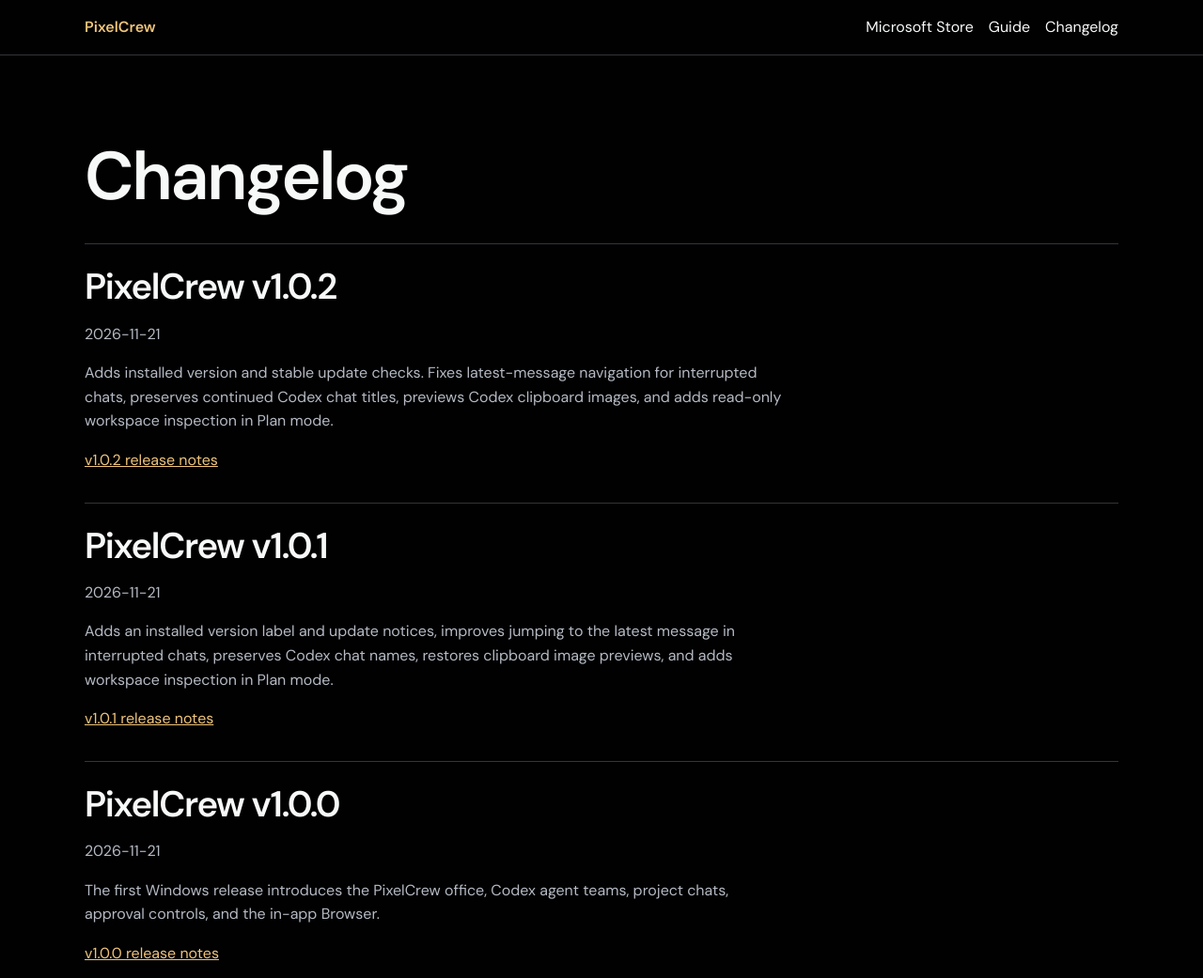
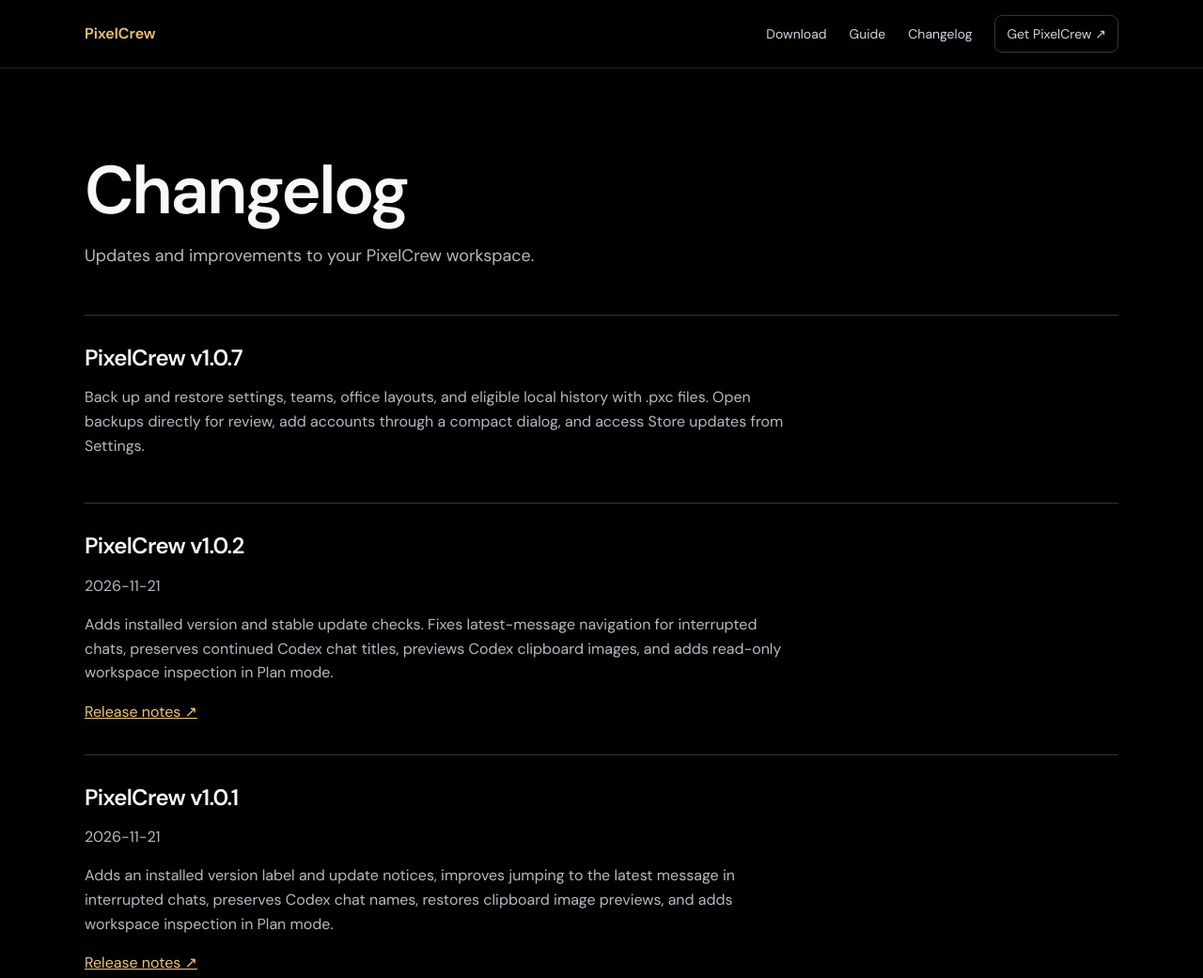
Before and after one commit to Zenonia-9/pixelcrew, an Astro site in the folder site/: page /pixelcrew/changelog in a window 1280 px wide. Shown: the top 1041 px of the page at 94% size. Built offline with nearby package versions, Linux system fonts and the light colour scheme; Astro itself is replaced by a stand-in of ours.

Commit message:
Refresh website and publish 1.0.7 changelog

```diff
--- a/site/src/Layout.astro
+++ b/site/src/Layout.astro
@@ -15,8 +15,8 @@ const repo = 'https://github.com/Zenonia-9/pixelcrew';
 <a class="skip" href="#main">Skip to content</a>
 <header><nav aria-label="Main navigation">
 <a class="brand" href={base}>PixelCrew</a>
-<a href="https://apps.microsoft.com/detail/9MSPKZ7CZ3W1">Microsoft Store</a><a href={base + 'guide/'}>Guide</a>
-<a href={base + 'changelog/'}>Changelog</a></nav></header>
+<a href={base + 'download/'}>Download</a><a href={base + 'guide/'}>Guide</a>
+<a href={base + 'changelog/'}>Changelog</a><a class="nav-cta" href="https://apps.microsoft.com/detail/9MSPKZ7CZ3W1">Get PixelCrew ↗</a></nav></header>
 <main id="main"><slot /></main>
 <footer><a href="https://apps.microsoft.com/detail/9MSPKZ7CZ3W1">Get PixelCrew</a><a href={base + 'privacy/'}>Privacy policy</a><a href={repo + '/blob/v1.0-win64/LICENSE.txt'}>License</a><a href={base + 'changelog/'}>Changelog</a><a href={repo + '/issues'}>GitHub Issues</a></footer>
 </body></html>
@@ -26,17 +26,17 @@ const repo = 'https://github.com/Zenonia-9/pixelcrew';
 body{margin:0;background:var(--canvas);color:var(--ink);font:16px/1.6 'DM Sans',sans-serif}
 a{color:var(--gold)}
 a:focus-visible{outline:2px solid var(--gold);outline-offset:5px}
-header{border-bottom:1px solid var(--line)}
+header{border-bottom:1px solid #23252a;background:#010102}
 nav,main,footer{width:min(1100px,calc(100% - 40px));margin:auto}
 nav,footer,.actions{display:flex;align-items:center;gap:1rem;flex-wrap:wrap}
-nav,footer{padding:1rem 0}nav a{text-decoration:none;color:var(--ink)}.brand{margin-right:auto;font-weight:600;color:var(--gold)}
+nav,footer{padding:1rem 0} nav{min-height:68px;gap:1.5rem} nav a:not(.brand){font-size:14px;color:#d0d6e0} nav a:hover{color:#fff} nav .nav-cta{border:1px solid #34343a;border-radius:8px;padding:8px 12px}nav a{text-decoration:none;color:var(--ink)}.brand{margin-right:auto;font-weight:600;color:var(--gold)}
 main{padding:clamp(2.5rem,7vw,6rem) 0}footer{border-top:1px solid var(--line);font-size:.875rem}
 h1,h2{line-height:1.1;letter-spacing:-.035em;margin:0 0 1rem}h1{font-size:clamp(2.25rem,6vw,4.5rem);max-width:16ch}h2{font-size:clamp(1.45rem,3vw,2.5rem)}
 p{color:var(--muted);max-width:68ch}section+section{margin-top:clamp(3rem,8vw,6rem)}
-.button{display:inline-flex;padding:.55rem .95rem;border:1px solid var(--line);border-radius:.5rem;text-decoration:none;color:var(--ink);background:var(--surface)}
-.primary{background:var(--gold);color:var(--canvas);font-weight:600}
+.button{display:inline-flex;padding:.55rem .95rem;border:1px solid var(--line);border-radius:8px;text-decoration:none;color:var(--ink);background:var(--surface)}
+.button{min-height:42px;align-items:center;justify-content:center}.button:hover{border-color:#777}.primary{background:var(--gold);color:var(--canvas);font-weight:600}
 figure{margin:1.75rem 0 0}img{display:block;max-width:100%;height:auto;border:1px solid var(--line);border-radius:.65rem}figcaption{margin-top:.5rem;color:var(--muted)}
-.prose{max-width:76ch}.prose h2{margin-top:2.25rem}.prose table{width:100%;border-collapse:collapse}.prose th,.prose td{text-align:left;padding:.5rem;border-bottom:1px solid var(--line)}
+.prose{max-width:76ch}.prose p,.prose li{line-height:1.75;overflow-wrap:anywhere}.prose code{overflow-wrap:anywhere}.prose h1{font-size:clamp(40px,5vw,56px)}.prose h2{margin-top:2.25rem}.prose table{width:100%;border-collapse:collapse}.prose th,.prose td{text-align:left;padding:.5rem;border-bottom:1px solid var(--line)}
 .skip{position:absolute;left:1rem;top:1rem;background:var(--surface);padding:.5rem;transform:translateY(-200%)}.skip:focus{transform:none}
 @media(max-width:520px){.actions{align-items:flex-start;flex-direction:column}}
 </style>
--- a/site/src/pages/changelog.astro
+++ b/site/src/pages/changelog.astro
@@ -4,18 +4,21 @@ import { publishedReleases as releases } from '../releases';
 ---
 <Layout title="Changelog">
   <h1>Changelog</h1>
+  <p class="intro">Updates and improvements to your PixelCrew workspace.</p>
   {releases.map(release => (
     <section class="release-entry">
       <h2>PixelCrew v{release.version}</h2>
       {release.date && <time datetime={release.date}>{release.date}</time>}
       <p>{release.summary}</p>
       <div class="actions">
-        <a href={release.notes}>v{release.version} release notes</a>
+        {release.notes && <a href={release.notes}>Release notes ↗</a>}
       </div>
     </section>
   ))}
 </Layout>
 <style>
-.release-entry { margin-top: 2rem; padding-top: 1.5rem; border-top: 1px solid var(--line); }
+.release-entry { margin-top: 0; padding: 32px 0; border-top: 1px solid var(--line); }
+.release-entry h2 { font-size: 24px; letter-spacing: -.03em; }
+.intro { margin: 16px 0 48px; font-size: 18px; }
 .release-entry time { color: var(--muted); }
 </style>
--- a/site/src/release.json
+++ b/site/src/release.json
@@ -19,5 +19,12 @@
     "date": "2026-11-21",
     "notes": "https://github.com/Zenonia-9/pixelcrew/releases/tag/v1.0.2",
     "summary": "Adds installed version and stable update checks. Fixes latest-message navigation for interrupted chats, preserves continued Codex chat titles, previews Codex clipboard images, and adds read-only workspace inspection in Plan mode."
+  },
+  {
+    "version": "1.0.7",
+    "published": true,
+    "date": null,
+    "notes": null,
+    "summary": "Back up and restore settings, teams, office layouts, and eligible local history with .pxc files. Open backups directly for review, add accounts through a compact dialog, and access Store updates from Settings."
   }
 ]
```
Also changed, not shown: site/src/pages/index.astro (+13 -3 lines).
